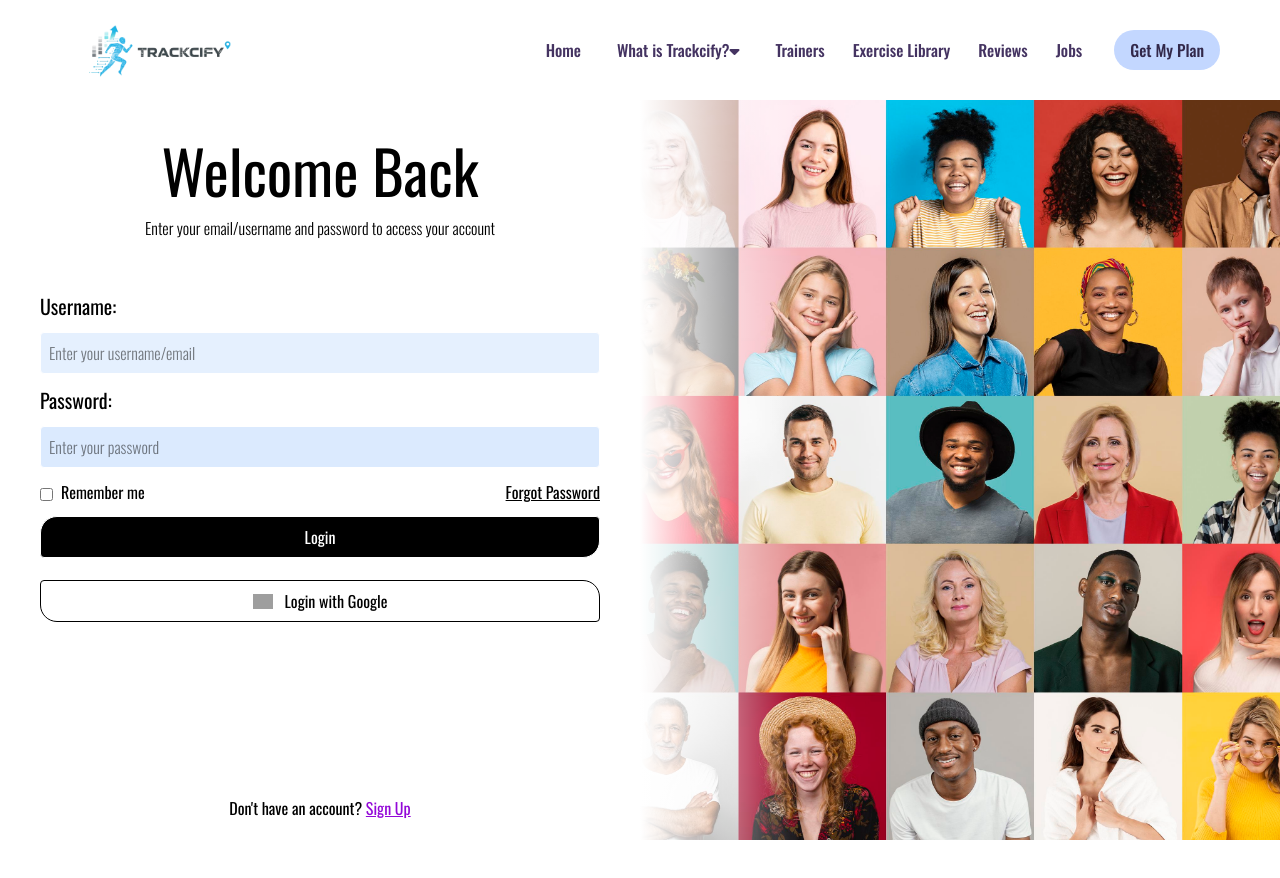
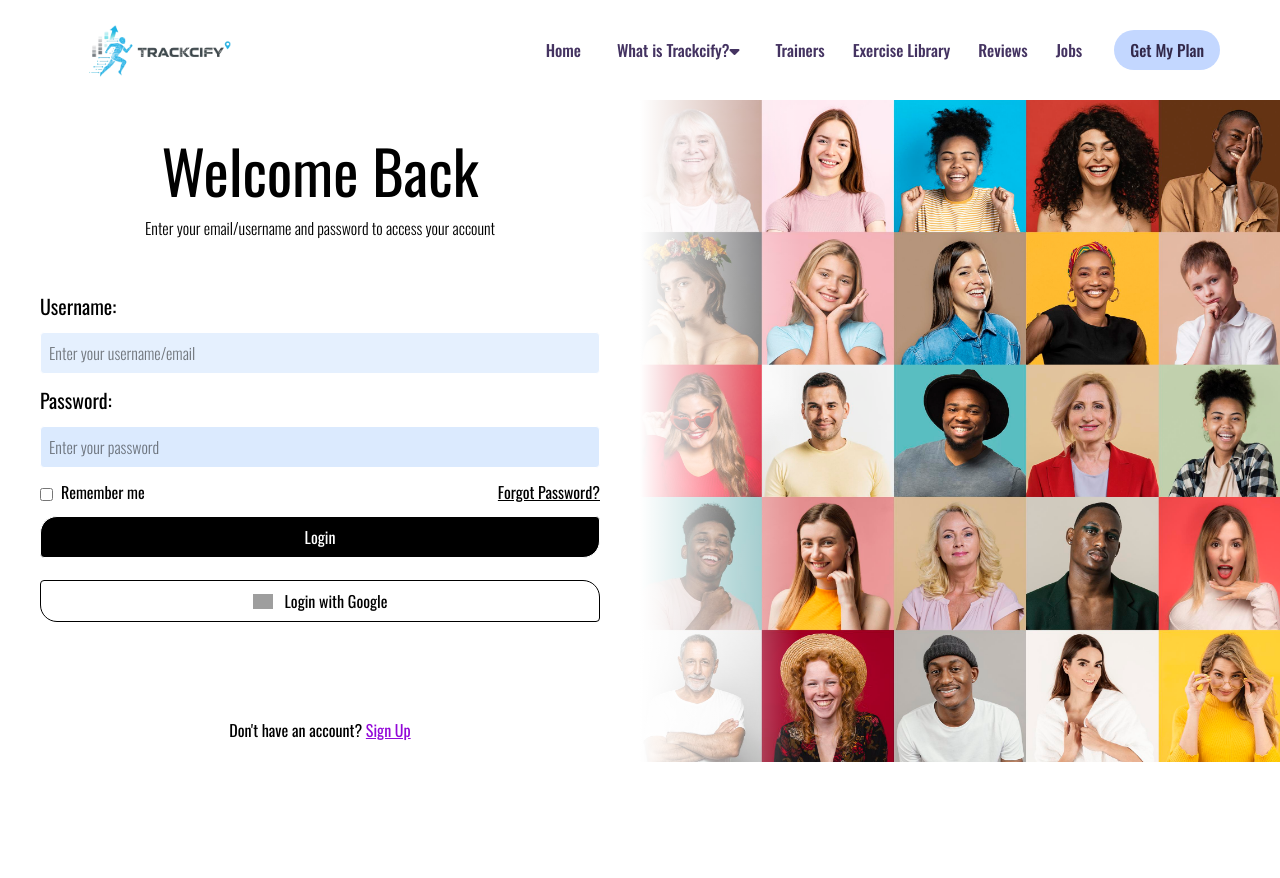
Before and after one commit to AbhilashReddy1519/Trackcify, a React (Vite) app in the folder client/: page /login in a window 1280 px wide. Shown: the top 878 px of the page. After the commit the page ends 800 px from the top, so only its background shows below. Built offline with nearby package versions, Linux system fonts and the light colour scheme; grey boxes are pictures that could not be loaded.

Commit message:
`Removed binary assets and updated image sources to use /images/ directory`

```diff
--- a/client/src/components/public/KnowUs.jsx
+++ b/client/src/components/public/KnowUs.jsx
@@ -1,5 +1,4 @@
 import React from 'react';
-import knows from "../../assets/knowus.jpg";
 import Button from '../ui/Button';
 import { Link } from 'react-router-dom';
 
@@ -32,7 +31,7 @@ function KnowUs() {
 							variant=""
 							className="w-full hover:bg-[#271d3b] bg-[#402f61] text-white"
 						>
-							<Link to="/signup" className="w-full block">
+							<Link to="/signup" className="w-full h-full block">
 								Get Started
 							</Link>
 						</Button>
@@ -41,7 +40,7 @@ function KnowUs() {
 				<div className="relative">
 					<div className="w-80 bg-linear-to-r from-white via-transparent to-transparent h-full z-1 absolute top-0 left-0"></div>
 					<img
-						src={knows}
+						src="/images/knowus.jpg"
 						alt="people"
 						className="h-full bg-center object-center object-fill"
 					/>
--- a/client/src/pages/public/Login.jsx
+++ b/client/src/pages/public/Login.jsx
@@ -1,12 +1,10 @@
 import React from 'react'
-
-import login1 from "../../assets/login.jpg";
 import { Link } from 'react-router-dom';
 
 function Login() {
   return (
 		<>
-			<section className="grid grid-cols-2 w-full min-h-screen pb-15 bg-white">
+			<section className="grid grid-cols-2 w-full h-fit bg-white">
 				<div className="w-full h-full bg-white p-10 relative">
 					<div className="mb-10">
 						<h1 className="text-6xl text-center pb-4">
@@ -59,7 +57,7 @@ function Login() {
 									to="/forgetpassword"
 									className="hover:text-[#dd00ff] underline"
 								>
-									Forgot Password
+									Forgot Password?
 								</Link>
 							</p>
 						</div>
@@ -101,7 +99,7 @@ function Login() {
 
 					</div>
 					<img
-						src={login1}
+						src="/images/login.jpg"
 						alt="people"
 						className="h-full bg-center object-center object-cover"
 					/>
```
Also changed, not shown: client/public/images/login.jpg (renamed from client/src/assets/login.jpg), 1 other file (tests, documents, lock files or other folders).
